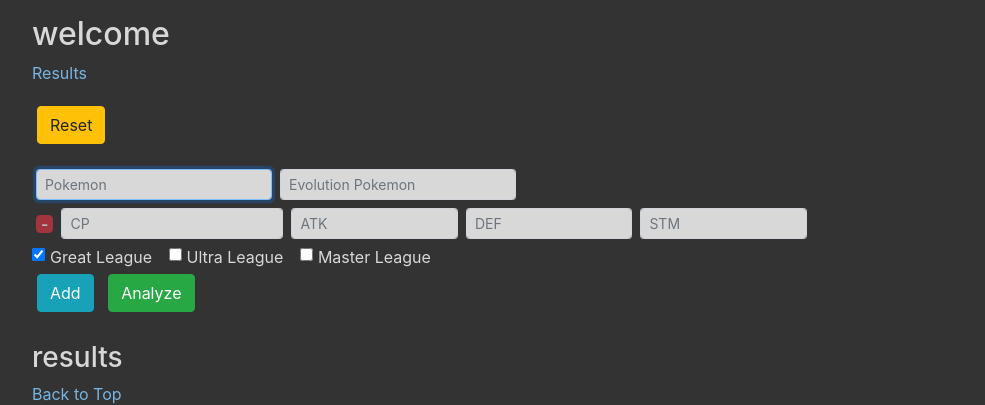
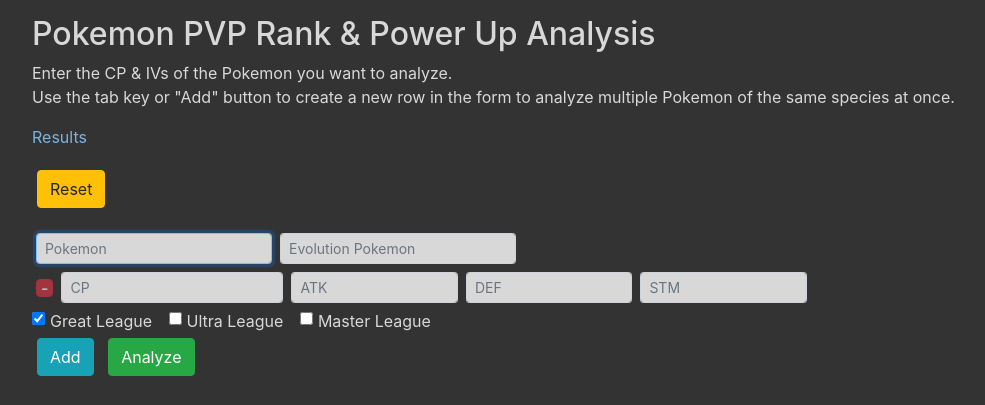
Before and after one commit to kimjudyh/pogo_pvp_fullstack, a Django app: page / in a window 1280 px wide. Shown: the top 405 px of the page, without its empty margins (53-1038 px from the left). Run offline with Django 3.2, Linux system fonts and the light colour scheme; some libraries are stand-ins or nearby versions.

Commit message:
added short instructions on home page

```diff
--- a/pvp_app/templates/home.html
+++ b/pvp_app/templates/home.html
@@ -6,7 +6,12 @@
     window.location.href = '#results-link';
   </script>
   {% endif %}
-  <h2 id="welcome-link">welcome</h2>
+  <h2 id="welcome-link">Pokemon PVP Rank & Power Up Analysis</h2>
+  <p>
+    Enter the CP & IVs of the Pokemon you want to analyze.
+    <br/>
+    Use the tab key or "Add" button to create a new row in the form to analyze multiple Pokemon of the same species at once.
+  </p>
   <a href="#results-link">Results</a>
   <p>
     <form action="{% url 'home' %}">
```
